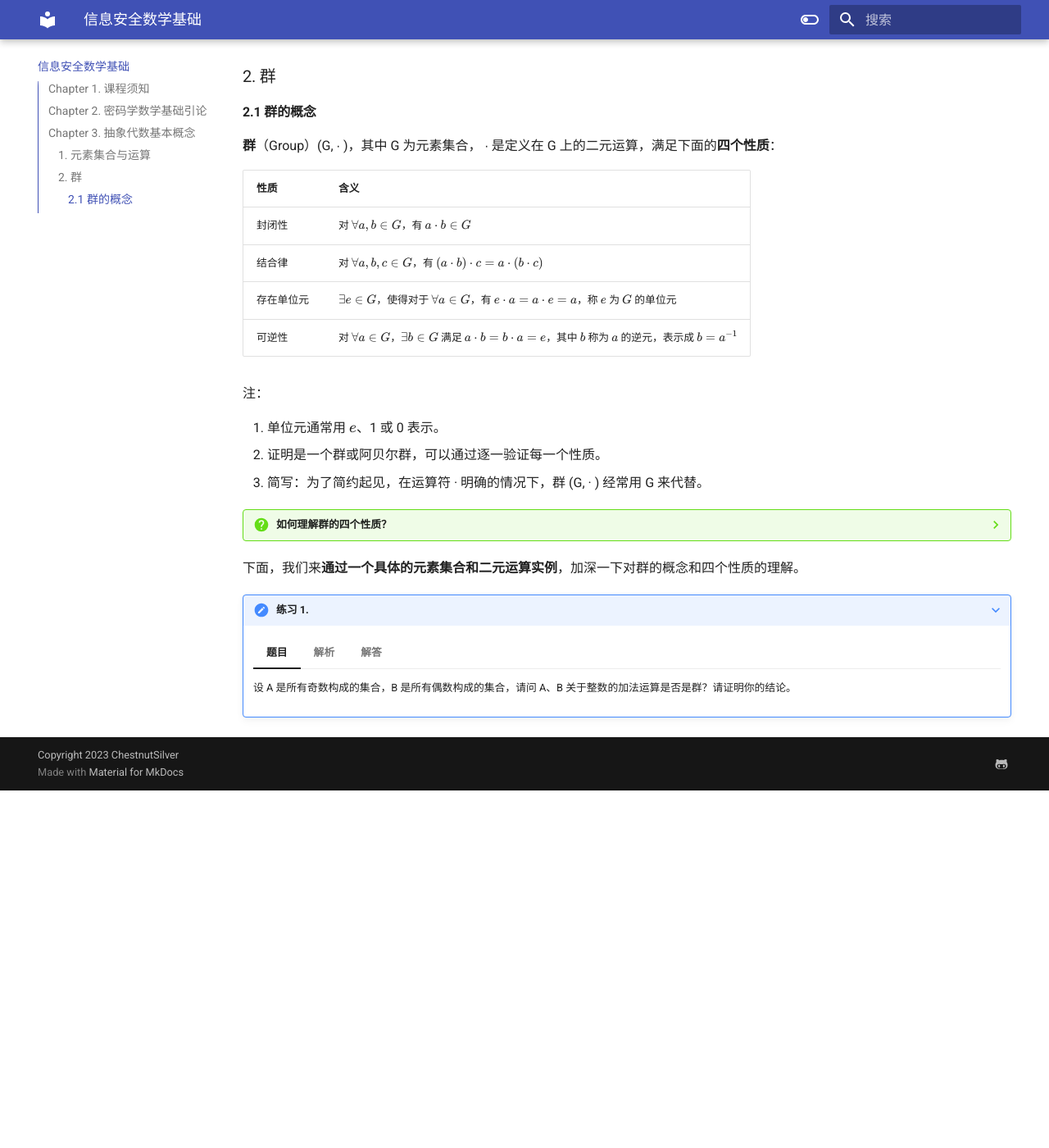
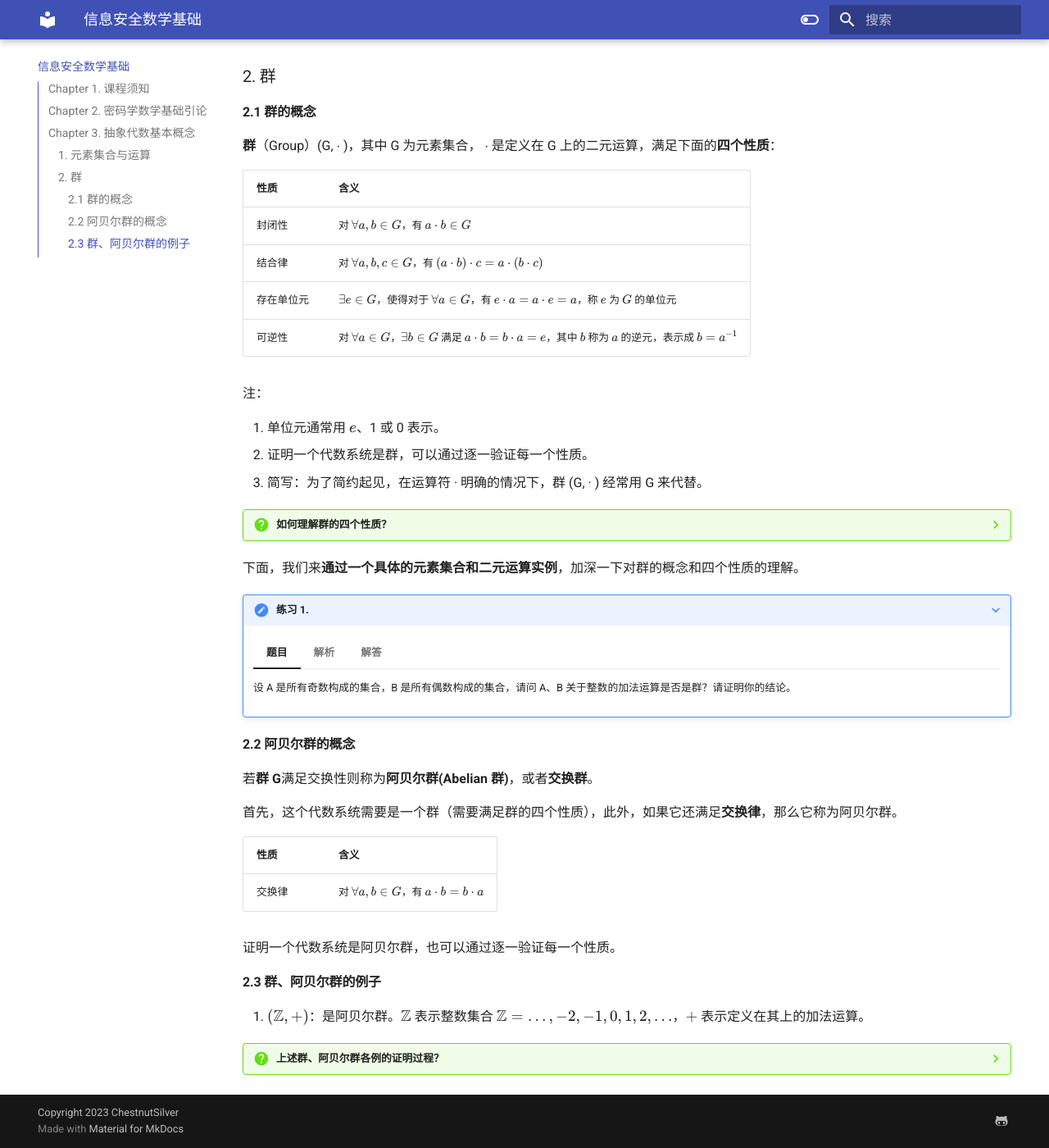
Before and after one commit to ChestnutSilver/TJIS-My-Helloworld, an MkDocs documentation site: the page built from docs/信息安全数学基础.md, in a window 1280 px wide and 1400 px high, scrolled down 1641 px. Shown: the whole window at 82% size. Built offline with MkDocs 1.6.1 and Material for MkDocs 9.7.7, drawn with Linux system fonts in a browser that asks for light colours; before the commit the page ends 2605 px from its top, so only the background shows below that.

Commit message:
Update 信息安全数学基础.md

```diff
--- a/docs/信息安全数学基础.md
+++ b/docs/信息安全数学基础.md
@@ -78,7 +78,7 @@
 注：
 
 1. 单位元通常用 $e$、1 或 0 表示。
-2. 证明是一个群或阿贝尔群，可以通过逐一验证每一个性质。
+2. 证明一个代数系统是群，可以通过逐一验证每一个性质。
 3. 简写：为了简约起见，在运算符 · 明确的情况下，群 (G, · ) 经常用 G 来代替。
 
 ??? question "如何理解群的四个性质？"
@@ -144,3 +144,29 @@
         满足群的四个性质，因此 B 关于整数的加法运算是群。
 
         证毕。
+
+#### 2.2 阿贝尔群的概念
+
+若**群 G**满足交换性则称为**阿贝尔群(Abelian 群)**，或者**交换群**。
+
+首先，这个代数系统需要是一个群（需要满足群的四个性质），此外，如果它还满足**交换律**，那么它称为阿贝尔群。
+
+| 性质   | 含义                                          |
+| ------ | --------------------------------------------- |
+| 交换律 | 对 $\forall a,b\in G$，有 $a\cdot b=b\cdot a$ |
+
+证明一个代数系统是阿贝尔群，也可以通过逐一验证每一个性质。
+
+#### 2.3 群、阿贝尔群的例子
+
+1. $(\Bbb Z, + )$：是阿贝尔群。$\Bbb Z$ 表示整数集合 $\Bbb Z={…,-2,-1,0,1,2,…}$，$+$ 表示定义在其上的加法运算。
+
+??? question "上述群、阿贝尔群各例的证明过程？"
+
+    === "$(\Bbb Z, + )$"
+
+        1. 封闭性：群内**任意两个元素**或两个以上的元素（相同的或不同的）的结合（积）都是**该集合的**一个元素。即：假设对于群 G 操作（运算）是*，对于 G 里的任意元素 $a,b$，那么 $a*b$ 和 $b*a$ 都必须是 G 的元素。
+
+    === "进一步理解"
+
+        2. 群的性质：群有很多性质，例如“群满足消去律”“单位元 $e$ 是唯一幂等元”“群同态保持单位元/逆元”等，这些性质后面会详细介绍。
```
